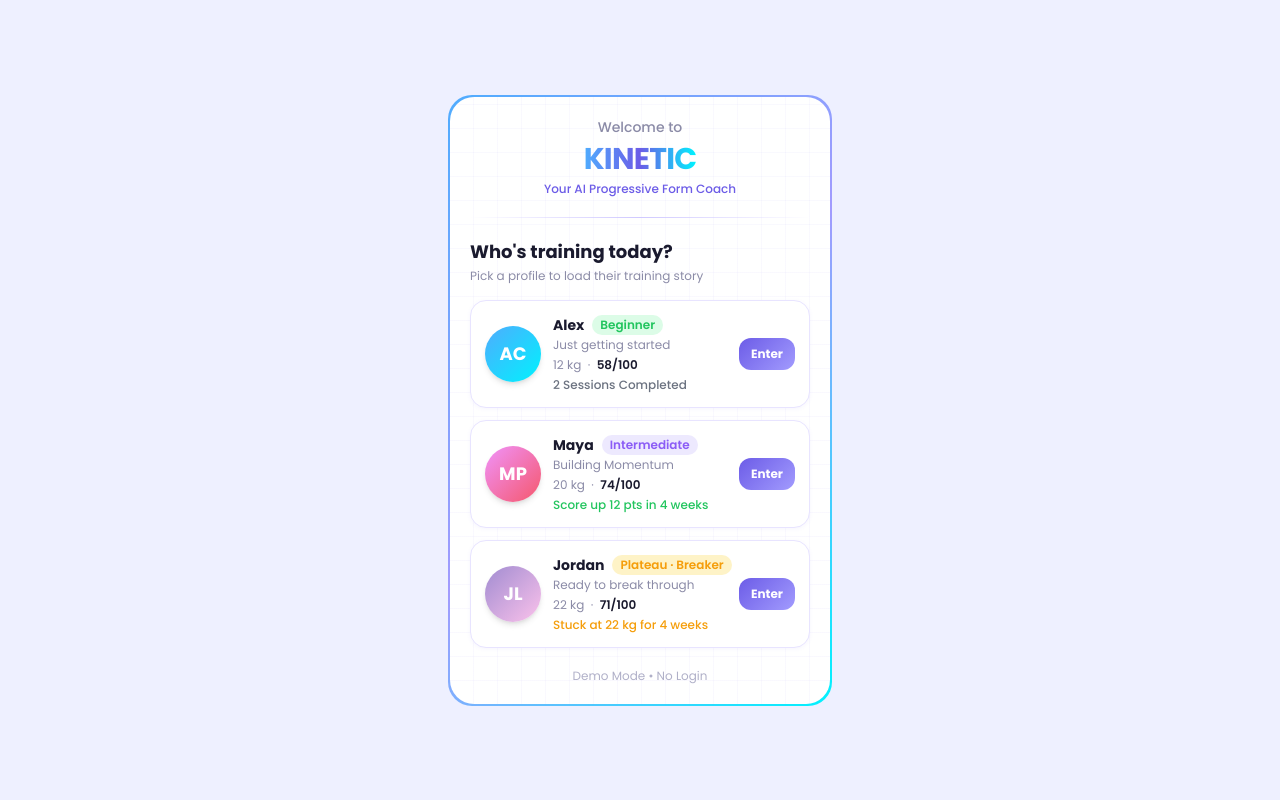
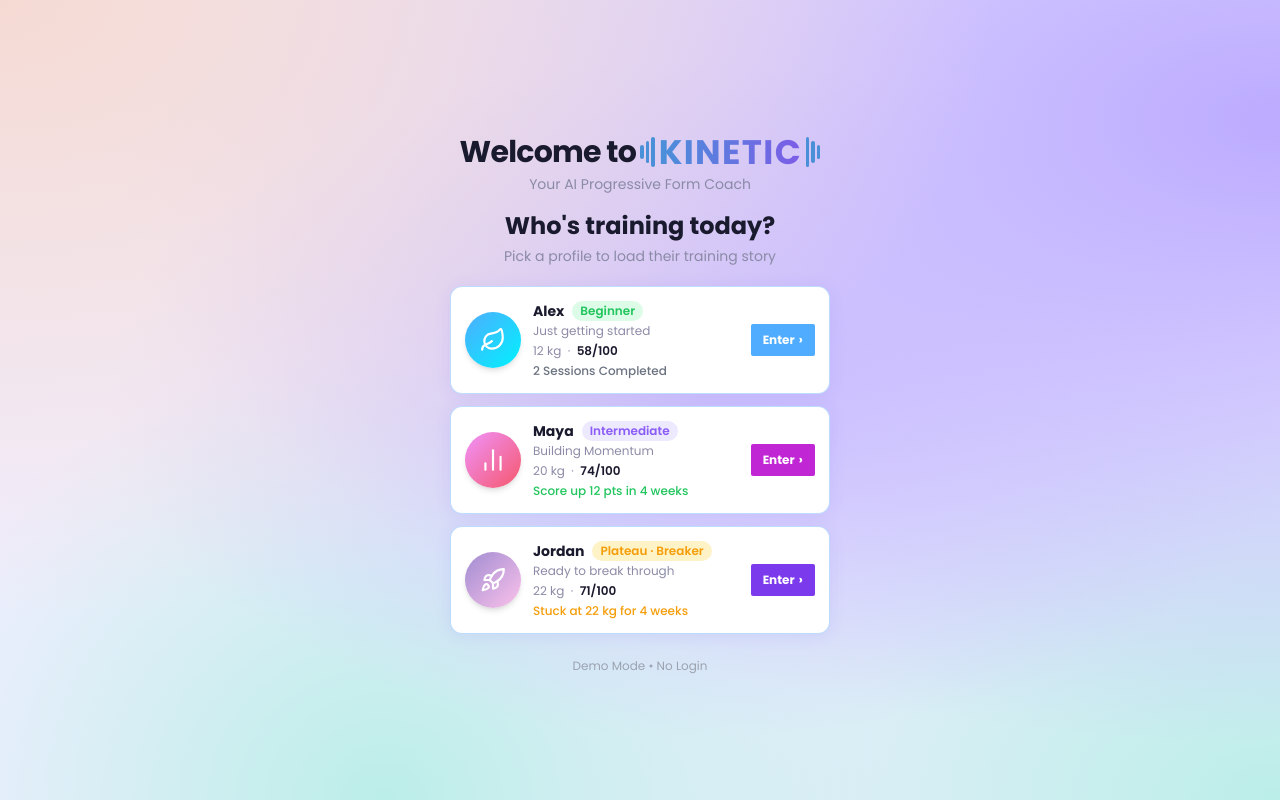
Before and after one commit to amritabalaji-11/kinetic-aipm-1, a React (Vite) app in the folder frontend/: page /login in a window 1280 px wide. Built offline with nearby package versions, Linux system fonts and the light colour scheme; no server answers.

Commit message:
Polish UI: nav bar, login gradient, and home screen layout

```diff
--- a/frontend/src/components/NavBar.jsx
+++ b/frontend/src/components/NavBar.jsx
@@ -1,5 +1,5 @@
 import { Link, useLocation } from "react-router-dom"
-import { Home, BookOpen, TrendingUp, User, ScanLine } from "lucide-react"
+import { Home, BookOpen, TrendingUp, User } from "lucide-react"
 
 function NavBar() {
   const location = useLocation()
@@ -8,11 +8,18 @@ function NavBar() {
   const isActive = (to) => path === to
 
   return (
-    <>
-      {/* Mobile bottom nav */}
     <nav
-        className="md:hidden fixed bottom-0 left-0 right-0 z-50 flex items-center justify-around px-2 pb-2 pt-1"
-        style={{ background: "white", borderTop: "1px solid #f0eeff", boxShadow: "0 -2px 16px rgba(108,92,231,0.07)" }}
+      className="fixed bottom-0 z-50 flex items-center justify-around px-2"
+      style={{
+        background: "white",
+        borderTop: "1px solid #f0eeff",
+        boxShadow: "0 -2px 16px rgba(108,92,231,0.07)",
+        width: "100%",
+        maxWidth: 430,
+        left: "50%",
+        transform: "translateX(-50%)",
+        height: 96,
+      }}
     >
       <Link
         to="/"
@@ -32,15 +39,18 @@ function NavBar() {
         <span className="text-xs">Plan</span>
       </Link>
 
-        {/* Analysis — centre prominent button */}
-        <Link to="/upload" className="flex flex-col items-center gap-0.5 -mt-3">
+      {/* Analysis — circle clipped tightly to just the gradient circle */}
+      <Link to="/upload" className="flex flex-col items-center gap-0.5">
         <div
-            className="w-14 h-14 rounded-2xl flex items-center justify-center shadow-lg relative overflow-hidden"
-            style={{ background: "linear-gradient(135deg, #6C5CE7, #a29bfe)" }}
-          >
-            <ScanLine size={24} color="white" className="relative z-10" />
-            <div className="scan-line" />
-          </div>
+          style={{
+            width: 56,
+            height: 56,
+            borderRadius: "50%",
+            backgroundImage: "url('/lifter_icon.png')",
+            backgroundSize: "132%",
+            backgroundPosition: "55% center",
+          }}
+        />
         <span className="text-xs" style={{ color: "#6C5CE7", fontWeight: 600 }}>
           Analysis
         </span>
@@ -64,57 +74,6 @@ function NavBar() {
         <span className="text-xs">Profile</span>
       </Link>
     </nav>
-
-      {/* Desktop side nav */}
-      <nav
-        className="hidden md:flex flex-col fixed left-0 top-0 h-full w-52 px-4 py-6 z-50"
-        style={{ background: "white", borderRight: "1px solid #f0eeff" }}
-      >
-        <div className="flex items-center gap-2 mb-8">
-          <div
-            className="w-8 h-8 rounded-xl flex items-center justify-center"
-            style={{ background: "linear-gradient(135deg, #6C5CE7, #a29bfe)" }}
-          >
-            <span className="text-white font-black text-sm">K</span>
-          </div>
-          <div>
-            <p className="font-black text-sm" style={{ color: "#1a1a2e" }}>KINETIC</p>
-            <p className="text-xs" style={{ color: "#9ca3af" }}>AI Form Coach</p>
-          </div>
-        </div>
-
-        {[
-          { to: "/", Icon: Home, label: "Home" },
-          { to: "/plan", Icon: BookOpen, label: "Plan" },
-          { to: "/timeline", Icon: TrendingUp, label: "Timeline" },
-          { to: "/profile", Icon: User, label: "Profile" },
-        ].map(({ to, Icon, label }) => (
-          <Link
-            key={to}
-            to={to}
-            className="flex items-center gap-3 px-3 py-2.5 rounded-xl mb-1 text-sm"
-            style={
-              isActive(to)
-                ? { background: "#f0eeff", color: "#6C5CE7", fontWeight: 700 }
-                : { color: "#6b7280" }
-            }
-          >
-            <Icon size={18} />
-            <span>{label}</span>
-          </Link>
-        ))}
-
-        <Link
-          to="/upload"
-          className="mt-4 flex items-center gap-3 px-3 py-3 rounded-xl text-white relative overflow-hidden"
-          style={{ background: "linear-gradient(135deg, #6C5CE7, #a29bfe)" }}
-        >
-          <ScanLine size={18} className="relative z-10" />
-          <span className="text-sm font-bold relative z-10">Analyse Form</span>
-          <div className="scan-line" />
-        </Link>
-      </nav>
-    </>
   )
 }
 
--- a/frontend/src/pages/LoginPage.jsx
+++ b/frontend/src/pages/LoginPage.jsx
@@ -1,15 +1,40 @@
 import { Navigate, useNavigate } from "react-router-dom"
 import { useUser, DEMO_USERS } from "../context/UserContext"
+import { Leaf, BarChart2, Rocket } from "lucide-react"
+
+const USER_ICONS = {
+  user_001: Leaf,
+  user_002: BarChart2,
+  user_003: Rocket,
+}
+
+const BUTTON_COLORS = {
+  user_001: "#4facfe",
+  user_002: "#c026d3",
+  user_003: "#7c3aed",
+}
+
+function Barbell({ color, flip }) {
+  const heights = flip ? [30, 22, 14] : [14, 22, 30]
+  return (
+    <div className="flex items-center gap-0.5">
+      {heights.map((h, i) => (
+        <div key={i} style={{ width: 3.5, height: h, background: color, borderRadius: 2, opacity: 1 }} />
+      ))}
+    </div>
+  )
+}
 
 function Avatar({ user }) {
+  const Icon = USER_ICONS[user.id] || Leaf
   return (
     <div
-      className="w-14 h-14 rounded-full flex items-center justify-center text-white font-black text-lg flex-shrink-0 shadow-md"
+      className="w-14 h-14 rounded-full flex items-center justify-center flex-shrink-0 shadow-md"
       style={{
         background: `linear-gradient(135deg, ${user.avatarGradient[0]}, ${user.avatarGradient[1]})`,
       }}
     >
-      {user.initials}
+      <Icon size={26} color="white" />
     </div>
   )
 }
@@ -18,8 +43,8 @@ function ProfileCard({ user, onSelect }) {
   return (
     <button
       onClick={() => onSelect(user.id)}
-      className="w-full flex items-center gap-3 bg-white rounded-2xl p-3.5 text-left transition-all hover:shadow-md active:scale-98"
-      style={{ border: "1.5px solid #e8e4ff", boxShadow: "0 1px 4px rgba(108,92,231,0.06)" }}
+      className="w-full flex items-center gap-3 bg-white rounded-xl p-3.5 text-left"
+      style={{ boxShadow: "0 2px 16px rgba(108,92,231,0.10)", border: "1.5px solid rgba(147,197,253,0.6)" }}
     >
       <Avatar user={user} />
 
@@ -44,19 +69,18 @@ function ProfileCard({ user, onSelect }) {
             {user.avgScore}/100
           </span>
         </p>
-        <p
-          className="text-xs mt-1 font-medium"
-          style={{ color: user.progressNoteColor }}
-        >
+        <p className="text-xs mt-1 font-medium" style={{ color: user.progressNoteColor }}>
           {user.progressNote}
         </p>
       </div>
 
       <div
-        className="flex items-center gap-1 text-xs font-bold px-3 py-2 rounded-xl flex-shrink-0 text-white"
-        style={{ background: "linear-gradient(135deg, #6C5CE7, #a29bfe)" }}
+        className="flex items-center text-xs font-bold px-3 py-2 rounded-sm flex-shrink-0 text-white gap-1"
+        style={{
+          background: BUTTON_COLORS[user.id],
+        }}
       >
-        Enter
+        Enter <span style={{ fontSize: 13 }}>›</span>
       </div>
     </button>
   )
@@ -75,60 +99,46 @@ function LoginPage() {
 
   return (
     <div
-      className="min-h-screen flex items-center justify-center p-5"
-      style={{ background: "#eef0ff" }}
-    >
-      {/* Outer dashed border frame */}
-      <div
-        className="w-full max-w-sm rounded-3xl p-1"
+      className="min-h-screen flex flex-col items-center justify-center p-5"
       style={{
-          background: "linear-gradient(135deg, #4facfe 0%, #a29bfe 50%, #00f2fe 100%)",
-          padding: "2px",
+        background: "radial-gradient(ellipse at 0% 0%, #F5DAD3 0%, transparent 55%), radial-gradient(ellipse at 100% 15%, #BCABFF 0%, transparent 65%), radial-gradient(ellipse at 55% 50%, #D2CAFE 0%, transparent 60%), radial-gradient(ellipse at 30% 100%, #BBEEE8 0%, transparent 40%), radial-gradient(ellipse at 100% 100%, #BBEEE8 0%, transparent 40%), #F0EEFF",
       }}
     >
-        <div
-          className="rounded-3xl p-5"
+      <div className="w-full" style={{ maxWidth: 380 }}>
+        {/* Branding */}
+        <div className="text-center mb-4 mt-2">
+          <div className="flex items-center justify-center gap-1 mb-1 flex-wrap">
+            <span className="text-3xl font-black tracking-tight" style={{ color: "#1a1a2e" }}>
+              Welcome to
+            </span>
+            <Barbell color="#4a90d9" />
+            <h1
+              className="font-black"
               style={{
-            background: "white",
-            backgroundImage:
-              "repeating-linear-gradient(0deg, transparent, transparent 23px, rgba(108,92,231,0.04) 23px, rgba(108,92,231,0.04) 24px), repeating-linear-gradient(90deg, transparent, transparent 23px, rgba(108,92,231,0.04) 23px, rgba(108,92,231,0.04) 24px)",
-          }}
-        >
-          {/* Logo & branding */}
-          <div className="text-center mb-5">
-            <p className="text-sm font-medium mb-1" style={{ color: "#8b8ba7" }}>
-              Welcome to
-            </p>
-            <div className="flex items-center justify-center gap-2 mb-1">
-              <h1
-                className="text-3xl font-black tracking-tight"
-                style={{
-                  background: "linear-gradient(90deg, #4facfe 0%, #6C5CE7 50%, #00f2fe 100%)",
+                fontSize: 34,
+                lineHeight: 1,
+                background: "linear-gradient(90deg, #4a90d9 0%, #7c5ce7 100%)",
                 WebkitBackgroundClip: "text",
                 WebkitTextFillColor: "transparent",
                 backgroundClip: "text",
+                letterSpacing: "0.04em",
               }}
             >
               KINETIC
             </h1>
+            <Barbell color="#4a90d9" flip />
           </div>
-            <p className="text-xs font-medium" style={{ color: "#6C5CE7" }}>
+          <p className="text-sm" style={{ color: "#8b8ba7" }}>
             Your AI Progressive Form Coach
           </p>
         </div>
 
-          {/* Divider */}
-          <div
-            className="h-px w-full mb-5"
-            style={{ background: "linear-gradient(90deg, transparent, #d0c9ff, transparent)" }}
-          />
-
         {/* Who's training */}
-          <div className="mb-4">
-            <h2 className="text-lg font-black mb-0.5" style={{ color: "#1a1a2e" }}>
+        <div className="mb-5 text-center">
+          <h2 className="text-2xl font-black mb-1" style={{ color: "#1a1a2e" }}>
             Who's training today?
           </h2>
-            <p className="text-xs" style={{ color: "#8b8ba7" }}>
+          <p className="text-sm" style={{ color: "#8b8ba7" }}>
             Pick a profile to load their training story
           </p>
         </div>
@@ -140,10 +150,9 @@ function LoginPage() {
           ))}
         </div>
 
-          <p className="text-center text-xs mt-5" style={{ color: "#b0b0c8" }}>
+        <p className="text-center text-xs mt-6" style={{ color: "#9ca3af" }}>
           Demo Mode • No Login
         </p>
-        </div>
       </div>
     </div>
   )
```
Also changed, not shown: frontend/src/pages/HomePage.jsx (+70 -74 lines), frontend/public/lifter_icon.png (added), frontend/public/workout_hero.jpg (added). Lines whose indentation alone changed are shown as unchanged.
